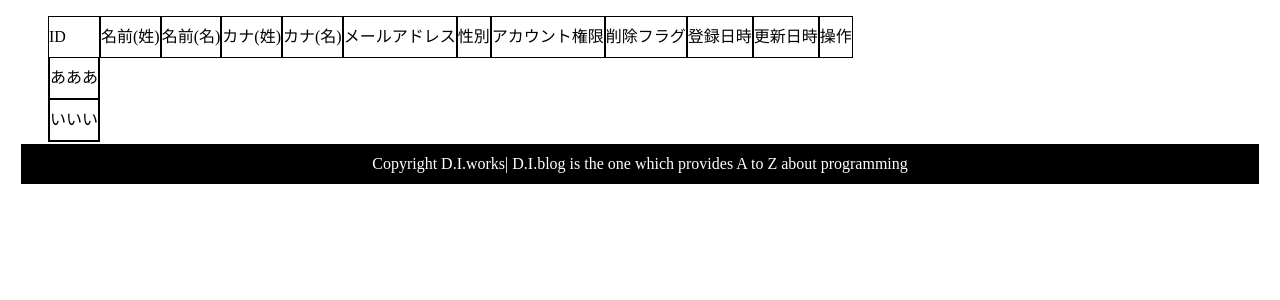
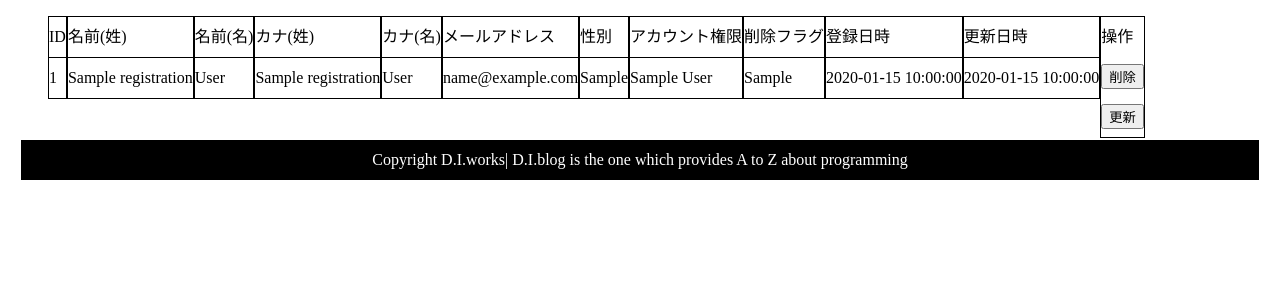
Before and after one commit to ohara-h/programming, a PHP site: page /list.php in a window 1280 px wide. Shown: the part 46-346 px from the top of the page. Run offline with PHP 8.4, Linux system fonts and the light colour scheme; tables that the repository leaves empty or names only in its code hold one stand-in row (values such as "Sample post").

Commit message:
全ページ登録、一覧画面に遷移できるよう修正、リスト画面追加、更新日時削除フラグを登録時に自動的にDBに登録できるよう修正

```diff
--- a/diblog.html
+++ b/diblog.html
@@ -33,6 +33,7 @@
         <li class="li3">登録フォーム</li>
         <li class="li3">問い合わせ</li>
         <li class="li3"><a href = "regist.php">アカウント登録</a></li>
+        <li class="li3"><a href = "list.php">アカウント一覧</a></li>
         <li class="li2">その他</li>
       </ul>
     </div>
--- a/list.css
+++ b/list.css
@@ -55,5 +55,5 @@ footer{clear:both;
 }
 
 li div{
-    border:1px solid black;
+    border-top:1px solid black;
 }
--- a/list.php
+++ b/list.php
@@ -1,3 +1,13 @@
+<?php
+
+mb_internal_encoding("utf8");
+
+$pdo=new PDO("mysql:dbname=lesson1; host=localhost;","root","");
+
+$stmt = $pdo->query("select * from registration");
+
+?>
+
 <!doctype HTML>
 <html lang = "ja">
     <head>
@@ -22,20 +32,34 @@
             </div>
         </header>
 
-            <ul class="ul2">
-                <li class="li4">ID<br><div>あああ</div><div>いいい</div></li>
-                <li class="li4">名前(姓)<br></li>
-                <li class="li4">名前(名)<br></li>
-                <li class="li4">カナ(姓)<br></li>
-                <li class="li4">カナ(名)<br></li>
-                <li class="li4">メールアドレス<br></li>
-                <li class="li4">性別<br></li>
-                <li class="li4">アカウント権限<br></li>
-                <li class="li4">削除フラグ<br></li>
-                <li class="li4">登録日時<br></li>
-                <li class="li4">更新日時<br></li>
-                <li class="li4">操作<br></li>
-            </ul>
+        <?php
+
+        while($row = $stmt->fetch()){
+            echo"<ul class='ul2'>";
+                echo"<li class='li4'>ID<br><div>".$row['id']."</div></li>";
+                echo"<li class='li4'>名前(姓)<br><div>".$row['family_name']."</div></li>";
+                echo"<li class='li4'>名前(名)<br><div>".$row['last_name']."</div></li>";
+                echo"<li class='li4'>カナ(姓)<br><div>".$row['family_name_kana']."</div></li>";
+                echo"<li class='li4'>カナ(名)<br><div>".$row['last_name_kana']."</div></li>";
+                echo"<li class='li4'>メールアドレス<br><div>".$row['mail']."</div></li>";
+                echo"<li class='li4'>性別<br><div>".$row['gender']."</div></li>";
+                echo"<li class='li4'>アカウント権限<br><div>".$row['authority']."</div></li>";
+                echo"<li class='li4'>削除フラグ<br><div>".$row['delete_flag']."</div></li>";
+                echo"<li class='li4'>登録日時<br><div>".$row['registered_time']."</div></li>";
+                echo"<li class='li4'>更新日時<br><div>".$row['update_time']."</div></li>";
+                echo"<li class='li4'>操作<br>";
+                    echo"<form action='delete.php'>";
+                        echo"<input type='submit' class='delete' value='削除'>";
+                    echo"</form>";
+
+                    echo"<form action='update.php'>";
+                        echo"<input type='submit' class='update' value='更新'>";
+                    echo"</form>";
+                echo"</li>";
+            echo"</ul>";
+        }
+        ?>
+
         <footer>
             <div class="box3">Copyright D.I.works| D.I.blog is the one which provides A to Z about programming</div>
         </footer>
--- a/regist.php
+++ b/regist.php
@@ -15,7 +15,8 @@
                     <li class="li3">D.I.Blogについて</li>
                     <li class="li3">登録フォーム</li>
                     <li class="li3">問い合わせ</li>
-                    <li class="li3">アカウント登録</li>
+                    <li class="li3"><a href = "regist.php">アカウント登録</a></li>
+                    <li class="li3"><a href = "list.php">アカウント一覧</a></li>
                     <li class="li2">その他</li>
                 </ul>
             </div>
--- a/regist_confirm.php
+++ b/regist_confirm.php
@@ -15,7 +15,8 @@
                     <li class="li3">D.I.Blogについて</li>
                     <li class="li3">登録フォーム</li>
                     <li class="li3">問い合わせ</li>
-                    <li class="li3">アカウント登録</li>
+                    <li class="li3"><a href = "regist.php">アカウント登録</a></li>
+                    <li class="li3"><a href = "list.php">アカウント一覧</a></li>
                     <li class="li2">その他</li>
                 </ul>
             </div>
```
Also changed, not shown: regist_complete.php (+6 -3 lines).
